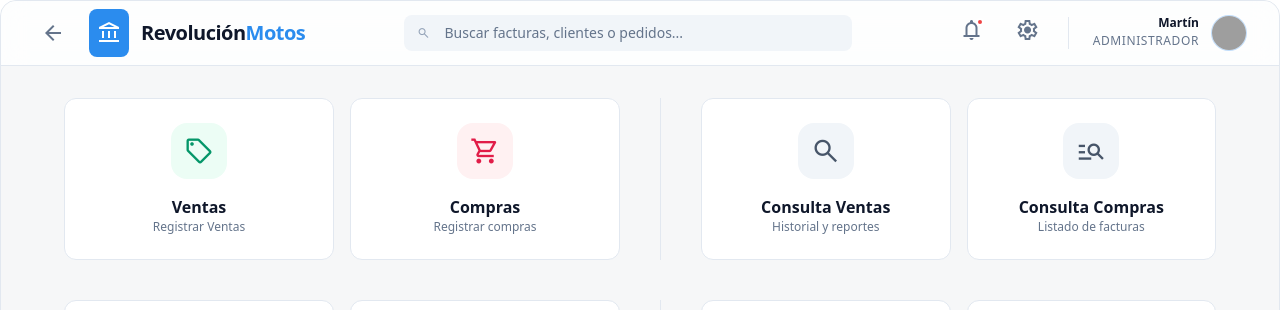
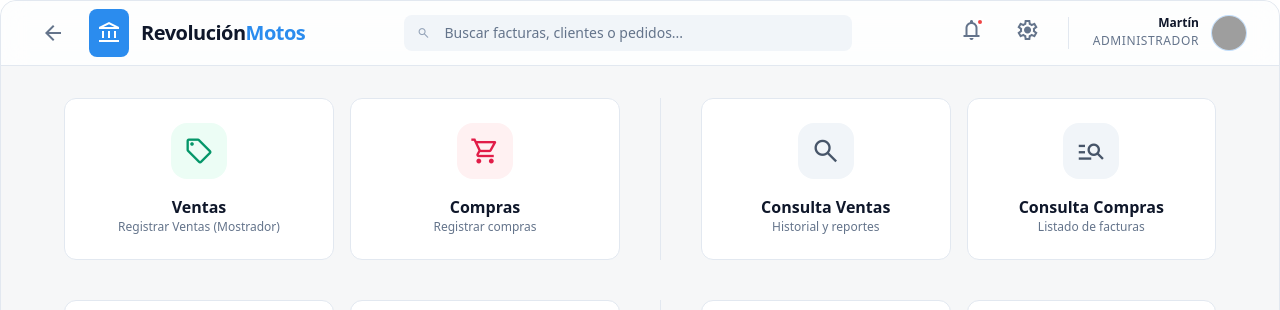
Before and after one commit to martinalejandrohakanson29-art/tienda-martin, a Next.js app: page /admin/erp in a window 1280 px wide. Shown: the top 310 px of the page. Built offline with nearby package versions, Linux system fonts and the light colour scheme; no server answers; the database is empty; grey boxes are pictures that could not be loaded.

Commit message:
Update erp-dashboard.tsx

```diff
--- a/components/erp-dashboard.tsx
+++ b/components/erp-dashboard.tsx
@@ -86,13 +86,17 @@ export function ErpDashboard() {
           <div className="grid grid-cols-1 lg:grid-cols-2 gap-10">
             {/* Lado Izquierdo: Acción */}
             <div className="grid grid-cols-2 gap-4">
-              <a className="group bg-white dark:bg-slate-900 p-6 rounded-xl border border-slate-200 dark:border-slate-800 flex flex-col items-center text-center transition-all duration-300 hover:-translate-y-1 hover:shadow-lg" href="#">
+
+              {/* === AQUÍ ESTÁ EL ENLACE AL MOSTRADOR === */}
+              <Link className="group bg-white dark:bg-slate-900 p-6 rounded-xl border border-slate-200 dark:border-slate-800 flex flex-col items-center text-center transition-all duration-300 hover:-translate-y-1 hover:shadow-lg" href="/admin/ventas-mostrador">
                 <div className="w-14 h-14 rounded-2xl bg-emerald-50 dark:bg-emerald-900/20 flex items-center justify-center mb-4 group-hover:bg-emerald-100 transition-colors">
                   <span className="material-symbols-outlined text-3xl text-emerald-600 dark:text-emerald-400">sell</span>
                 </div>
                 <h3 className="text-base font-bold text-slate-900 dark:text-white">Ventas</h3>
-                <p className="text-xs text-slate-500">Registrar Ventas</p>
-              </a>
+                <p className="text-xs text-slate-500">Registrar Ventas (Mostrador)</p>
+              </Link>
+              {/* ======================================= */}
+
               <a className="group bg-white dark:bg-slate-900 p-6 rounded-xl border border-slate-200 dark:border-slate-800 flex flex-col items-center text-center transition-all duration-300 hover:-translate-y-1 hover:shadow-lg" href="#">
                 <div className="w-14 h-14 rounded-2xl bg-rose-50 dark:bg-rose-900/20 flex items-center justify-center mb-4 group-hover:bg-rose-100 transition-colors">
                   <span className="material-symbols-outlined text-3xl text-rose-600 dark:text-rose-400">shopping_cart</span>
```
